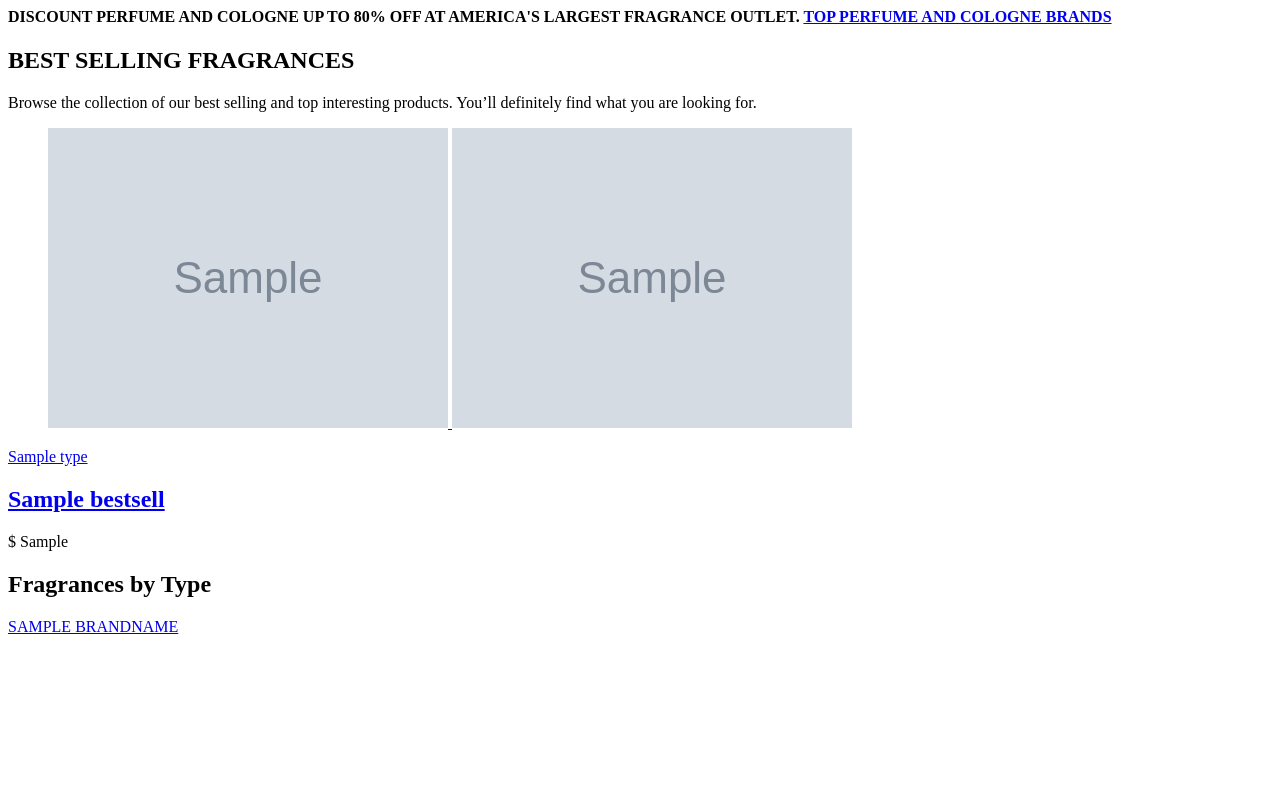
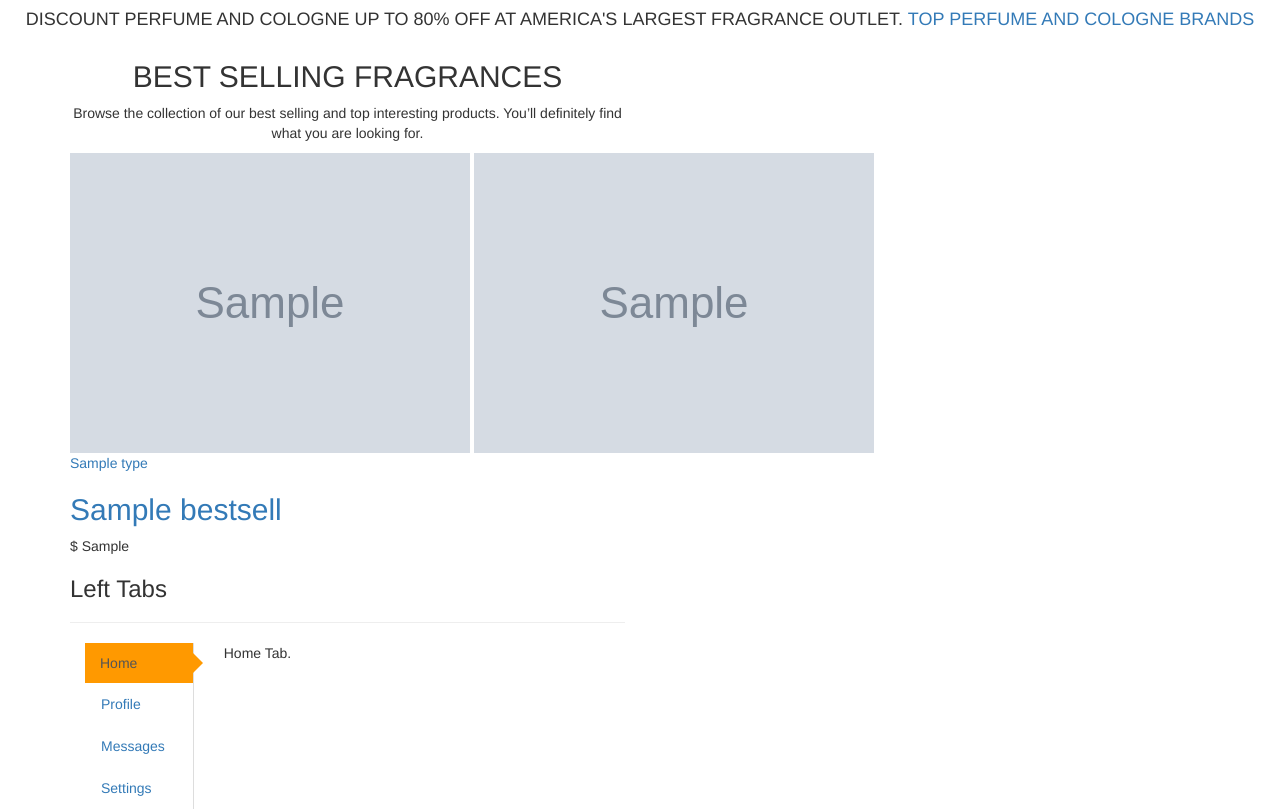
Before and after one commit to Kabhishek18/Perfume11, a CodeIgniter app: the page made by application/views/front/home.php in a window 1280 px wide. Before the commit the page ends 634 px from the top, so only its background shows below. Run offline with CodeIgniter, Linux system fonts and the light colour scheme; the template is opened without the code that fills it: most values are stand-ins (such as "Sample title", 1, 10 or a date in 2020); grey boxes marked "Sample" are stand-in pictures; data that the repository does not hold is empty; some libraries are stand-ins or nearby versions.

```diff
--- a/application/config/routes.php
+++ b/application/config/routes.php
@@ -16,6 +16,7 @@ $route['Brand/(:any)'] ='Home/BrandPage';
 $route['Brand'] ='Home/BrandPage';
 
 $route['Search']='Home/Search';
+$route['Product_filter']='Home/Product_filter';
 
 $route['Cart']='Shop/index';
 $route['Cart/Remove/(:any)']='Shop/RemoveItem/$1';
--- a/application/helpers/kabhishek_helper.php
+++ b/application/helpers/kabhishek_helper.php
@@ -4,6 +4,7 @@
 #force_ssl
 #generateUUID
 #MessageAlertStatus
+#arrayBreak
 #DD(Direct Dump)
 #Create Access Token Fragnancex_accesstoken
 #Fragnance_getfile
@@ -27,6 +28,14 @@
 			if($str){
 				return strtolower(substr($str, 0, 1));
 			}
+		}
+	}
+
+	if(! function_exists('arraybreak'))
+	{
+		function arraybreak($variable,$limit) {
+
+
 		}
 	}
 
--- a/application/views/front/gender.php
+++ b/application/views/front/gender.php
@@ -83,7 +83,7 @@
             <!-- Start Shop Page Content -->
             <div class="col-lg-9 order-first order-lg-last">
                 <div class="shop-page-content-wrap">
-                     <div class="products-settings-option d-block d-md-flex">
+                    <div class="products-settings-option d-block d-md-flex">
                         <div class="product-cong-left d-flex align-items-center">
                             <ul class="product-view d-flex align-items-center">
                                 <li data-target="grid-view"><i class="fa fa-th"></i></li>
--- a/application/views/front/home.php
+++ b/application/views/front/home.php
@@ -98,70 +98,79 @@
     <div class="container">
         <div class="row">
 
-            <!-- Start Special Product Tab Menu -->
-            <div class="col-md-3">
-                <div class="special-products-menu-area">
-                    <h2>Fragrances by Type</h2>
 
-                    <div class="special-products-menu nav flex-column" role="tablist">
-                        <?php $i=1; foreach($brandname as $brand){?>
-                            <a href="#<?=str_replace(" ","-",$brand)?>" <?=($i==1?'class="active"':'')?> data-toggle="tab">
-                                <span style="text-transform:uppercase;"><?=$brand?></span>
-                            </a>
-                        <?php $i++; if($i==7){break;} }?>
-                    </div>
-                </div>
-            </div>
-            <!-- End Special Product Tab Menu -->
+  <link rel='stylesheet' href='https://cdnjs.cloudflare.com/ajax/libs/twitter-bootstrap/3.3.7/css/bootstrap.min.css'>
+<!-- partial:index.partial.html -->
+    <style>
+        .tabs-left {
+          border-bottom: none;
+          border-right: 1px solid #ddd;
+        }
 
-            <!-- Start Special Product Tab Content -->
-            <div class="col-md-9 mt-5 mt-md-0">
-                <div class="tab-content" id="specialProducts">
-                    <!-- Single Tab Content Start -->
-                    <?php $j=1; foreach($brandname as $brand){?>
-                        <div class="tab-pane fade <?=($j==1?'show active':'')?> " id="<?=str_replace(" ","-",$brand)?>" role="tabpanel">
-                            <div class="products-wrapper product-grid-view">
-                                <?php $response = Fragnance_getProductByBrand(Fragnancex_accesstoken(),$brand);?>
-                                <?php foreach(json_decode($response,true) as $items){?>
-                                   <div class="col-md-3">
-                                    <div class="single-product-item">
-                                        <!-- Product Thumbnail -->
-                                        <figure class="product-thumbnail">
-                                            <a href="<?=base_url()?>Products/<?=$items['ItemId']?>" class="d-block">
-                                                <img class="primary-thumb" src="<?=$items['SmallImageUrl']?>"
-                                                        alt="Product"/>
-                                                <img class="secondary-thumb" src="<?=$items['SmallImageUrl']?>"
-                                                        alt="Product"/>
-                                            </a>
-                                            <figcaption class="product-hvr-content">
+        .tabs-left>li {
+          float: none;
+        margin:0px;
 
-                                                <a href="#" class="btn btn-brand btn-quickView" data-toggle="modal"
-                                                    data-target="#quickViewModal<?=$items['ItemId']?>">Quick View</a>
-                                            </figcaption>
-                                        </figure>
+        }
 
-                                        <!-- Product Details -->
-                                        <div class="product-details">
-                                            <a href="#" class="product-cat-name"><?=$items['Type']?></a>
-                                            <h2 class="product-name"><a href="<?=base_url()?>Products/<?=$items['ItemId']?>"><?=$items['ProductName']?></a></h2>
-                                            <div class="product-prices">
+        .tabs-left>li.active>a,
+        .tabs-left>li.active>a:hover,
+        .tabs-left>li.active>a:focus {
+          border-bottom-color: #ddd;
+          border-right-color: transparent;
+          background:#f90;
+          border:none;
+          border-radius:0px;
+          margin:0px;
+        }
+        .nav-tabs>li>a:hover {
+            /* margin-right: 2px; */
+            line-height: 1.42857143;
+            border: 1px solid transparent;
+            /* border-radius: 4px 4px 0 0; */
+        }
+        .tabs-left>li.active>a::after{content: "";
+            position: absolute;
+            top: 10px;
+            right: -10px;
+            border-top: 10px solid transparent;
+          border-bottom: 10px solid transparent;
 
-                                                <span class="price">$ <?=$items['WholesalePriceUSD']?></span>
-                                            </div>
-                                        </div>
-                                    </div>
-                                   </div>
-                                <?php if($j==7){break;} }?>
-                            </div>
-                        </div>
-                    <?php $j++; if($j==7){break;} }?>
+          border-left: 10px solid #f90;
+            display: block;
+            width: 0;}
+    </style>
+<div  class="col-sm-6">
+        <h3>Left Tabs</h3>
+        <hr/>
+        <div class="col-xs-3"> <!-- required for floating -->
+          <!-- Nav tabs -->
+          <ul class="nav nav-tabs tabs-left sideways">
+             <?php foreach($bestsell as $items){?>
+            <li class="active"><a href="#home-v" data-toggle="tab">Home</a></li>
+            <li><a href="#profile-v" data-toggle="tab">Profile</a></li>
+            <li><a href="#messages-v" data-toggle="tab">Messages</a></li>
+            <li><a href="#settings-v" data-toggle="tab">Settings</a></li>
+              <?php }?>
+          </ul>
+        </div>
 
-                    <!-- Single Tab Content End -->
-                </div>
-            </div>
-            <!-- End Special Product Tab Content -->
+        <div class="col-xs-9">
+          <!-- Tab panes -->
+          <div class="tab-content">
+            <div class="tab-pane active" id="home-v">Home Tab.</div>
+            <div class="tab-pane" id="profile-v">Profile Tab.</div>
+            <div class="tab-pane" id="messages-v">Messages Tab.</div>
+            <div class="tab-pane" id="settings-v">Settings Tab.</div>
+          </div>
+        </div>
 
+        <div class="clearfix"></div>
 
+</div>
+<!-- partial -->
+  <script src='https://cdnjs.cloudflare.com/ajax/libs/jquery/3.1.0/jquery.min.js'></script>
+<script src='https://cdnjs.cloudflare.com/ajax/libs/twitter-bootstrap/3.3.7/js/bootstrap.min.js'></script>
 
         </div>
     </div>
```
Also changed, not shown: application/controllers/Home.php (+37 -0 lines), application/controllers/Welcome.php (+40 -7 lines), application/models/Test_model.php (+16 -1 lines), application/views/front/brand.php (+21 -28 lines), application/views/front/prdfltr.php (added, +144 -0 lines).
